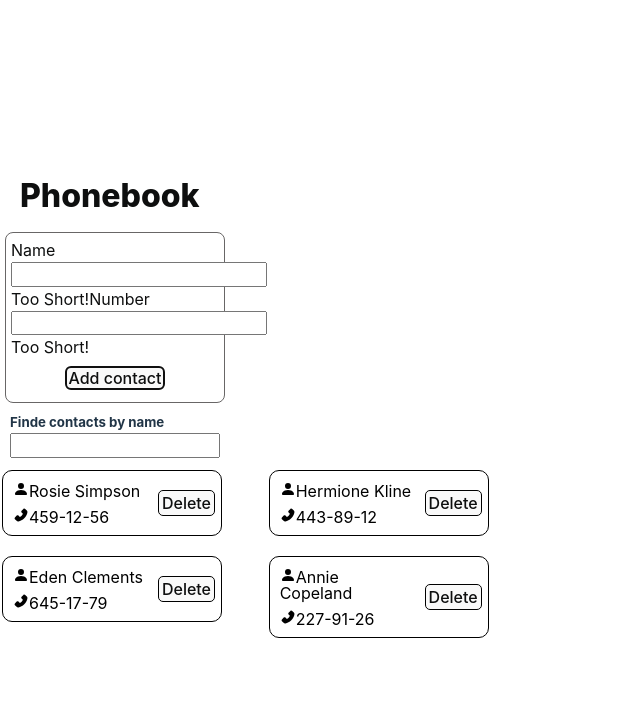
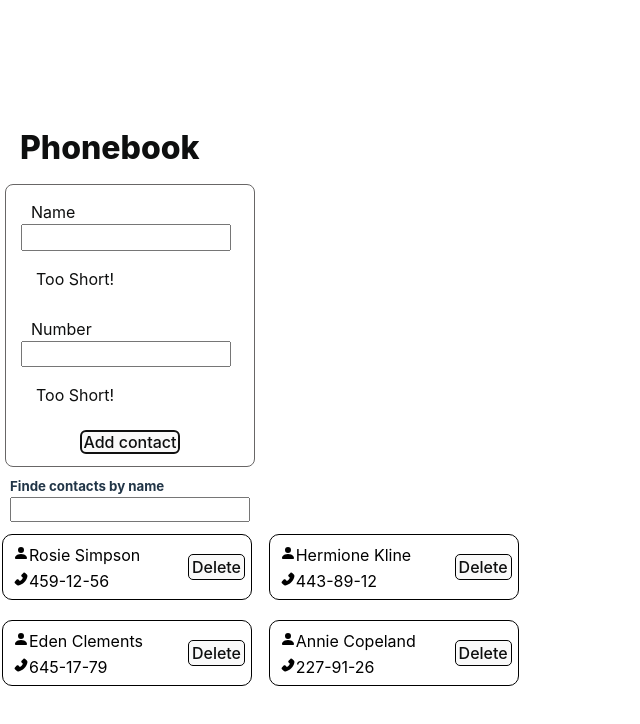
Before and after one commit to Olexandr-L45D/goit-react-hw-03, a React (Vite) app: page / in a window 1280 px wide. Both pictures are taken after a click on the button "Add contact". Shown: the top 724 px of the page, without its empty margins (0-640 px from the left). Built offline with nearby package versions, Linux system fonts and the light colour scheme.

Commit message:
finnali-commit-hw-3

```diff
--- a/src/components/App/App.jsx
+++ b/src/components/App/App.jsx
@@ -9,11 +9,6 @@ import ContactList from "../ContactList/ContactList"
 export default function App() {
   const [tasks, setTasks] = useState(objects);
   const [filter, setFilter] = useState('');
-  //const [text, setText] = useState('');
-
-  // const handlCheng = (newText) => {
-  //   setText(newText);
-  // }
 
   const addTask = (newTask) => {
     setTasks((prevTasks) => {
@@ -24,14 +19,14 @@ export default function App() {
     setTasks((prevTasks) => {
       return prevTasks.filter((task) => task.id !== taskId);
     });
-    console.log(taskId);
+    // console.log(taskId);
   };
   const visibleTasks = tasks.filter((task) =>
     task.name.toLowerCase().includes(filter.toLowerCase()));
 
-  // useEffect(() => {
-  //   window.localStorage.setItem("m-click", JSON.stringify(tasks));
-  // }, [tasks]);
+  useEffect(() => {
+    window.localStorage.setItem("m-click", JSON.stringify(tasks));
+  }, [tasks]);
 
   return (
     <div className={css.container}>
@@ -44,61 +39,3 @@ export default function App() {
     </div>
   )
 }
-
-//
-//  <SearchBox value={text} onUpdate={handlCheng} />
-// value={filter}
-// add function
-// import { useState } from 'react';
-// let nextId = 0;
-// export default function ContactList() {
-//     const [name, setName] = useState('');
-//     const [artists, setArtists] = useState([]);
-//     return (
-//         <>
-//             {/* <h1>Inspiring sculptors:</h1> */}
-//             <input
-//                 value={name}
-//                 onChange={e => setName(e.target.value)}
-//             />
-//             <button onClick={() => {
-//                 setArtists([
-//                     ...artists,
-//                     { id: nextId++, name: name }
-//                 ]);
-//             }}>Add</button>
-//             <ul className={css.list}>
-//                 {artists.map(artist => (
-//                     <li key={artist.id}>{artist.name}</li>
-//                 ))}
-//             </ul>
-//         </>
-//     );
-// }
-// Delet function
-// export default function List() {
-//     const [artists, setArtists] = useState(
-//         objects
-//     );
-//     return (
-//         <>
-//             <h1>Inspiring sculptors:</h1>
-//             <ul>
-//                 {artists.map(artist => (
-//                     <li key={artist.id}>
-//                         {artist.name}{' '}
-//                         <button onClick={() => {
-//                             setArtists(
-//                                 artists.filter(a =>
-//                                     a.id !== artist.id
-//                                 )
-//                             );
-//                         }}>
-//                             Delete
-//                         </button>
-//                     </li>
-//                 ))}
-//             </ul>
-//         </>
-//     );
-// }
--- a/src/components/Contact/Contact.module.css
+++ b/src/components/Contact/Contact.module.css
@@ -1,8 +1,8 @@
 .item {
+    width: 250px;
     padding: 2px;
     margin: 2px;
     height: auto;
-    width: 220px;
     display: flex;
     flex-direction: row;
     text-align: center;
--- a/src/components/ContactForm/ContactForm.jsx
+++ b/src/components/ContactForm/ContactForm.jsx
@@ -4,42 +4,38 @@ import { Formik, Form, Field } from 'formik';
 import { useId } from "react";
 import * as Yup from "yup";
 import { ErrorMessage } from "formik";
-
 const FeedbackSchema = Yup.object().shape({
-    name: Yup.string().min(3, "Too Short!").max(50, "Too Long!").required("Required"),
-    number: Yup.string().min(3, "Too Short!").max(50, "Too Long!").required("Required")
+    name: Yup.string().min(4, "Too Short!").max(50, "Too Long!").required("Required"),
+    number: Yup.string().min(4, "Too Short!").max(50, "Too Long!").required("Required")
 });
-
 export default function ContactForm({ onAdd }) {
     const nameFieldId = useId();
     const numberFieldId = useId();
+    const idId = nanoid();
 
     const handleSubmit = (values, actions) => {
-
-
-        onAdd({
-            id: nanoid(),
-            name: e.target.elements.name.value,
-            number: e.target.elements.number.value
-        });
-
+        values.id = idId;
+        onAdd(values);
         console.log(values);
         actions.resetForm();
     };
-
     return (
         <div className={css.item}>
             <Formik initialValues={{
                 name: " ",
                 number: " "
-            }} onSubmit={handleSubmit} onAdd={onAdd} validationSchema={FeedbackSchema}>
+            }} onSubmit={handleSubmit} validationSchema={FeedbackSchema}>
                 <Form>
-                    <label htmlFor={nameFieldId} className={css.paragraf}>Name</label>
-                    <Field type="text" name="name" id={nameFieldId} />
-                    <ErrorMessage name="name" component="span" />
-                    <label htmlFor={numberFieldId} className={css.paragraf}>Number</label>
-                    <Field type="text" name="number" id={numberFieldId} />
-                    <ErrorMessage name="number" component="span" />
+                    <div className={css.items}>
+                        <label className={css.label} htmlFor={nameFieldId} >Name</label>
+                        <Field className={css.inp} type="text" name="name" id={nameFieldId} />
+                        <ErrorMessage className={css.messag} name="name" component="span" />
+                    </div>
+                    <div className={css.items}>
+                        <label className={css.label} htmlFor={numberFieldId} >Number</label>
+                        <Field className={css.inp} type="text" name="number" id={numberFieldId} />
+                        <ErrorMessage className={css.messag} name="number" component="span" />
+                    </div>
                     <div className={css.btn}>
                         <button className={css.addContact} type="submit">Add contact</button>
                     </div>
--- a/src/components/ContactForm/ContactForm.module.css
+++ b/src/components/ContactForm/ContactForm.module.css
@@ -1,5 +1,5 @@
 .item {
-    width: 220px;
+    width: 250px;
     height: auto;
     margin: 5px;
     padding: 5px;
@@ -15,9 +15,18 @@
     align-items: left;
 }
 
-.paragraf {
-    padding-bottom: 0px;
-    margin: 0px;
+.items {
+    width: 220px;
+    margin: 5px;
+    margin-bottom: 16px;
+    padding: 5px;
+    padding-top: 5px;
+    padding-bottom: 5px;
+}
+
+.label {
+    margin-bottom: 16px;
+    padding: 10px;
 }
 
 .btn {
@@ -37,3 +46,15 @@
     border-radius: 5px;
     color: rgb(14, 15, 15);
 }
+
+.messag {
+    margin: 5px;
+    margin-bottom: 16px;
+    padding: 10px;
+}
+
+.inp {
+    width: 100%;
+    margin-bottom: 16px;
+    padding: 2px;
+}
--- a/src/components/ContactList/ContactList.jsx
+++ b/src/components/ContactList/ContactList.jsx
@@ -6,13 +6,9 @@ export default function ContactList({ tasks, onDelete }) {
         <ul className={css.list}>
             {tasks.map((task) => (
                 <li className={css.item} key={task.id} >
-
                     <Contact obj={task} onDelete={onDelete} />
                 </li>
             ))}
         </ul>
     );
 }
-
-
-{/* <li className={css.item} key={nanoid()}> */ }
--- a/src/components/ContactList/ContactList.module.css
+++ b/src/components/ContactList/ContactList.module.css
@@ -30,7 +30,7 @@
     }
 }
 
-@media screen and (min-width: 900px) {
+@media screen and (min-width: 1280px) {
 
     .item {
         width: 250px;
--- a/src/components/SearchBox/SearchBox.module.css
+++ b/src/components/SearchBox/SearchBox.module.css
@@ -1,5 +1,5 @@
 .item {
-    width: 220px;
+    width: 250px;
     height: auto;
     margin: 5px;
     padding: 5px;
```
